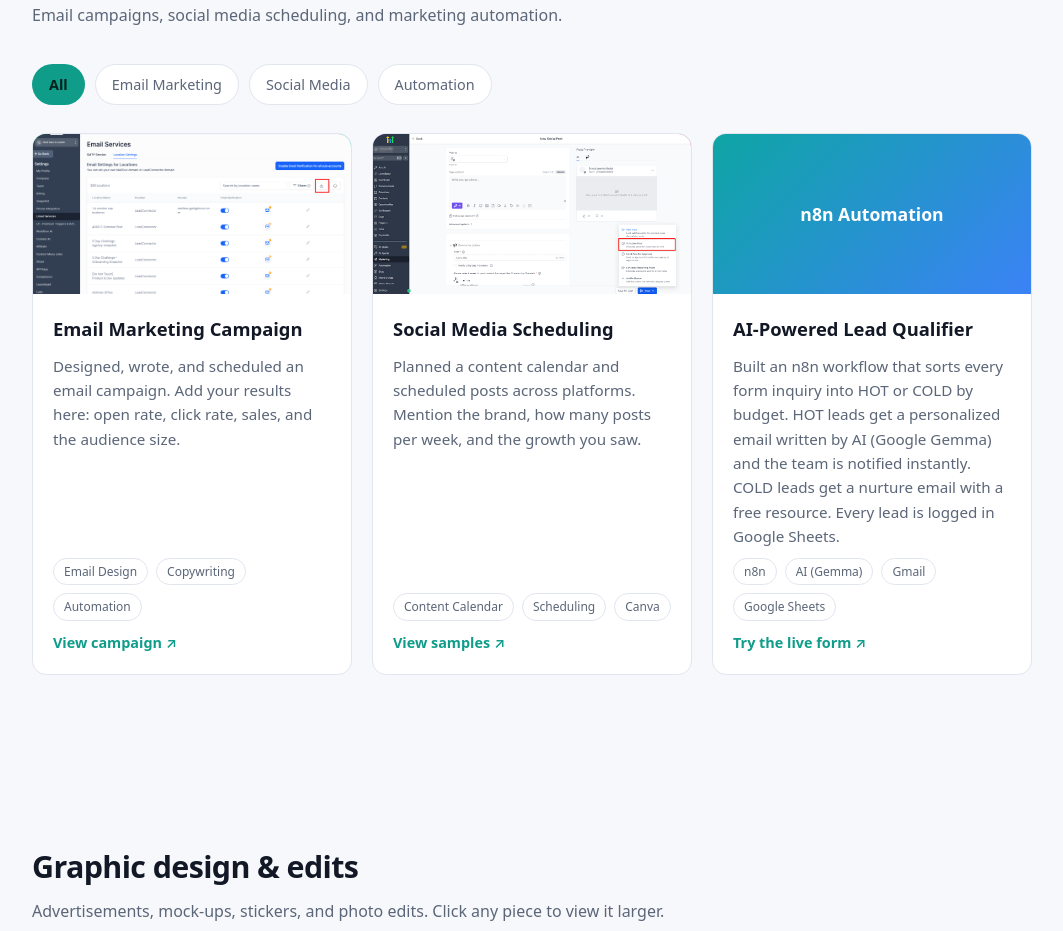
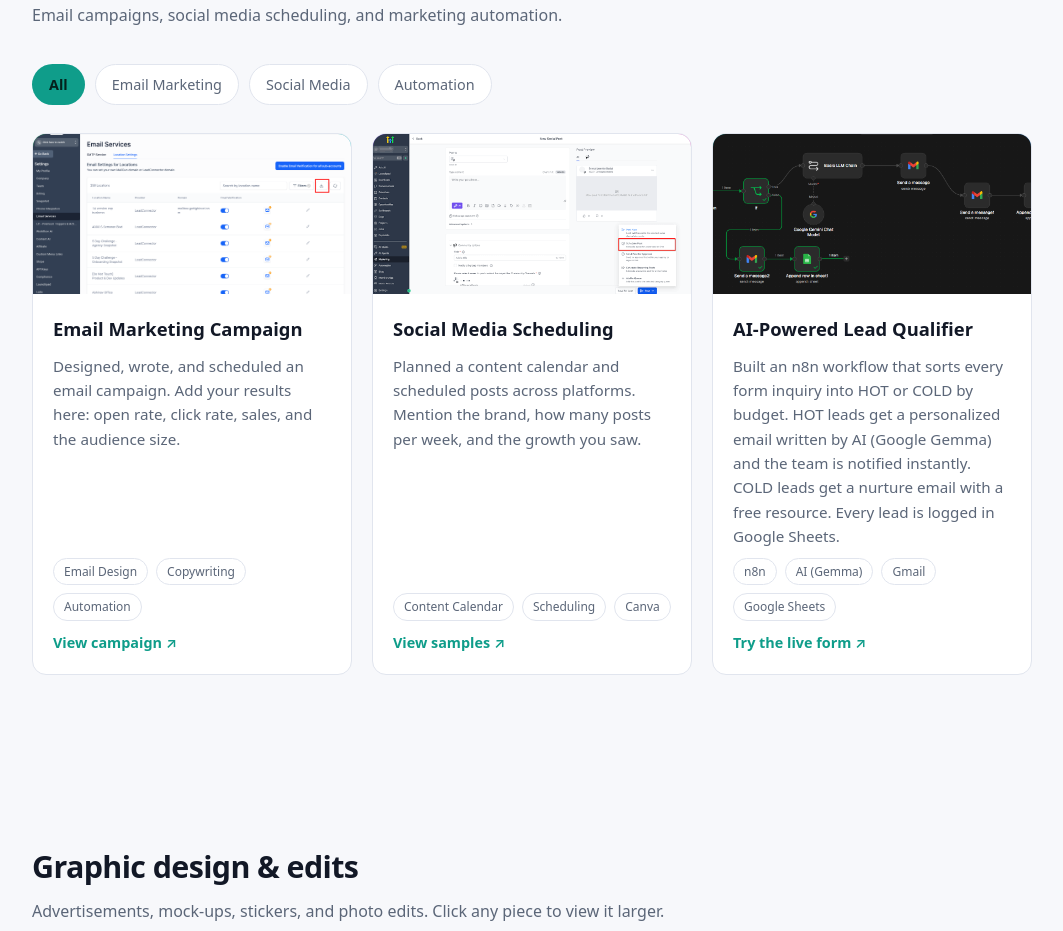
Before and after one commit to Martie1668/My-Portfolio, a plain HTML site: page index.html in a window 1280 px wide. Shown: the part 1713-2644 px from the top of the page, without its empty margins (108-1171 px from the left). Drawn offline with Linux system fonts and the light colour scheme.

Commit message:
Update image source for n8n Automation card

```diff
--- a/index.html
+++ b/index.html
@@ -450,7 +450,7 @@
           </div>
         </article>
         <article class="card reveal" data-cat="automation">
-          <div class="thumb t1">n8n Automation<img src="images/n8n-workflow.png" alt="n8n lead qualifier workflow" loading="lazy" onerror="this.remove()"></div>
+          <div class="thumb t1">n8n Automation<img src="images/workflow.png" alt="n8n lead qualifier workflow" loading="lazy" onerror="this.remove()"></div>
           <div class="card-body">
             <h3>AI-Powered Lead Qualifier</h3>
             <p>Built an n8n workflow that sorts every form inquiry into HOT or COLD by budget. HOT leads get a personalized email written by AI (Google Gemma) and the team is notified instantly. COLD leads get a nurture email with a free resource. Every lead is logged in Google Sheets.</p>
```
